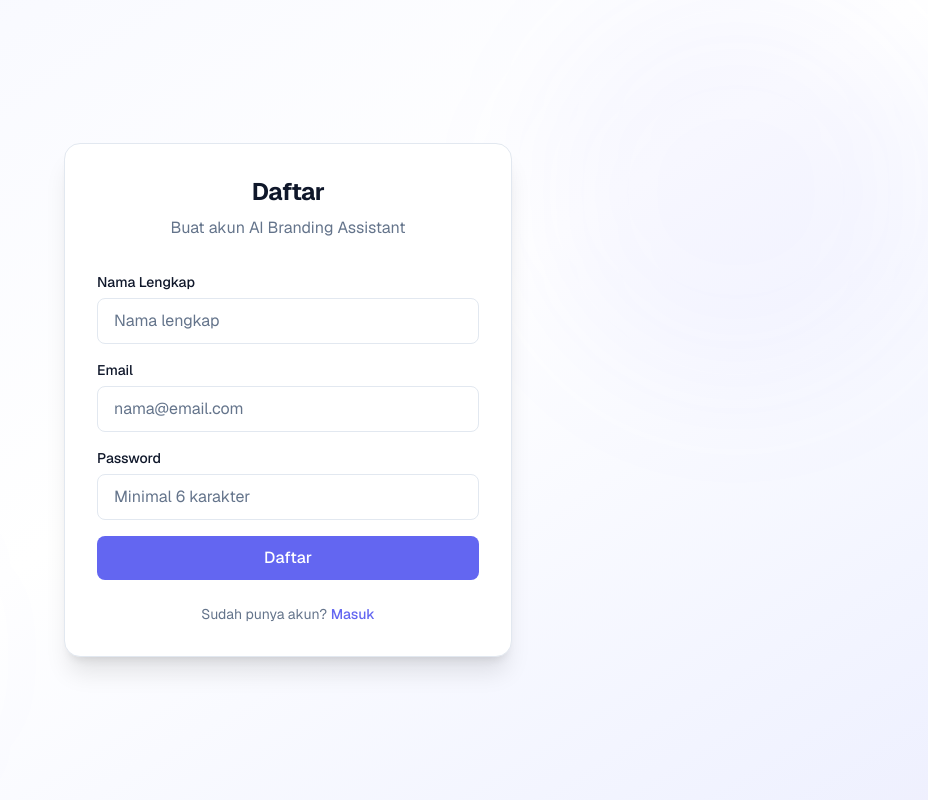
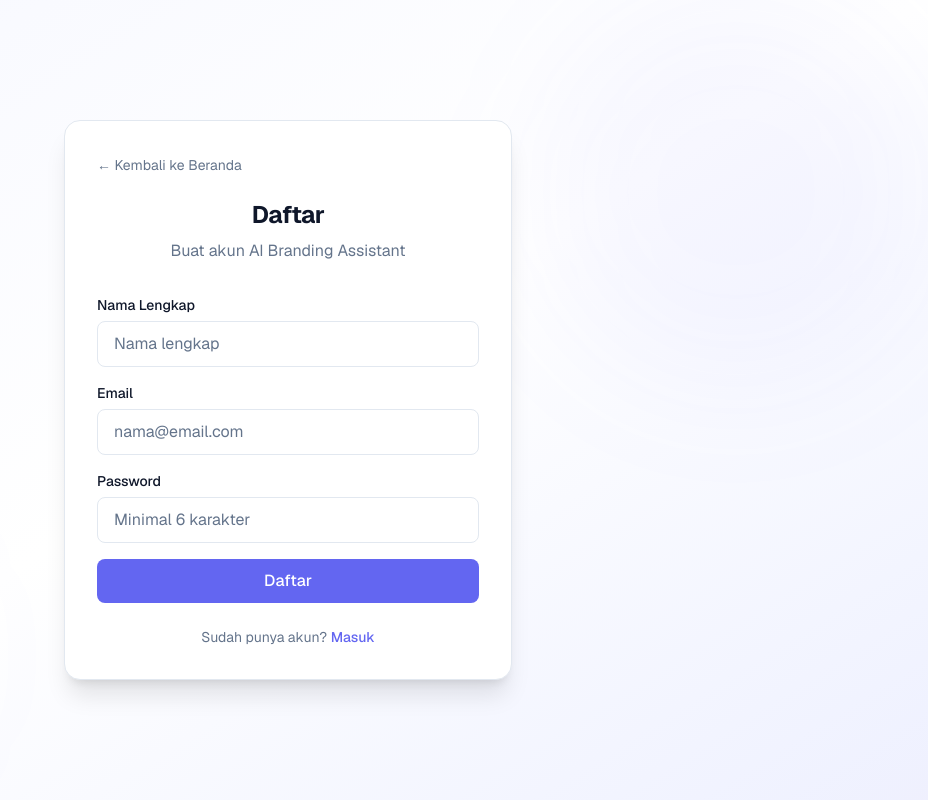
Before and after one commit to Sarahwati-arch/AI-Branding-Content-Assistant, a Next.js app: page /register in a window 1280 px wide. Shown: the whole page, without its empty margins (352-1280 px from the left). Built offline with nearby package versions, Linux system fonts and the light colour scheme; no server answers.

Commit message:
feat: added a Back to Home button

```diff
--- a/src/app/(auth)/login/page.tsx
+++ b/src/app/(auth)/login/page.tsx
@@ -38,6 +38,9 @@ export default function LoginPage() {
 
   return (
     <div className="bg-card rounded-2xl shadow-xl border border-border p-8">
+      <Link href="/" className="inline-flex items-center text-sm text-muted-foreground hover:text-foreground mb-6 transition-colors">
+        ← {t("common.backToHome")}
+      </Link>
       <div className="text-center mb-8">
         <h1 className="text-2xl font-bold text-foreground tracking-tight">{t("auth.loginTitle")}</h1>
         <p className="text-muted-foreground mt-2">
--- a/src/app/(auth)/register/page.tsx
+++ b/src/app/(auth)/register/page.tsx
@@ -50,6 +50,9 @@ export default function RegisterPage() {
 
   return (
     <div className="bg-card rounded-2xl shadow-xl border border-border p-8">
+      <Link href="/" className="inline-flex items-center text-sm text-muted-foreground hover:text-foreground mb-6 transition-colors">
+        ← {t("common.backToHome")}
+      </Link>
       <div className="text-center mb-8">
         <h1 className="text-2xl font-bold text-foreground tracking-tight">{t("auth.registerTitle")}</h1>
         <p className="text-muted-foreground mt-2">
--- a/src/messages/en.json
+++ b/src/messages/en.json
@@ -1,5 +1,6 @@
 {
   "common.logout": "Logout",
+  "common.backToHome": "Back to Home",
   "common.back": "Back",
   "common.save": "Save",
   "common.saving": "Saving...",
--- a/src/messages/id.json
+++ b/src/messages/id.json
@@ -1,5 +1,6 @@
 {
   "common.logout": "Keluar",
+  "common.backToHome": "Kembali ke Beranda",
   "common.back": "Kembali",
   "common.save": "Simpan",
   "common.saving": "Menyimpan...",
```
